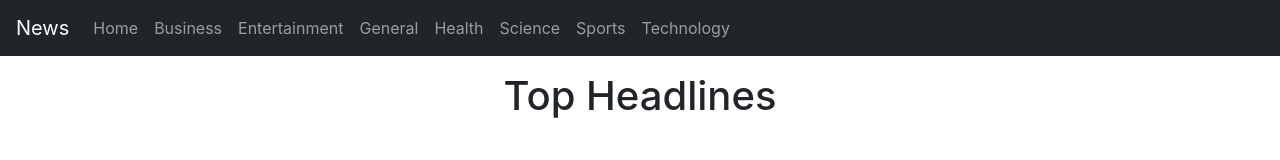
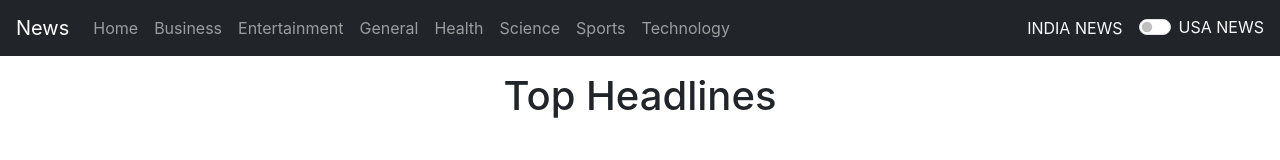
Before and after one commit to Adeshppp/NewsApp-By-Using-React, a React (Create React App) app: page / in a window 1280 px wide. Shown: the top 160 px of the page. Built offline with nearby package versions, Linux system fonts and the light colour scheme; no server answers.

Commit message:
adding country feature

```diff
--- a/package.json
+++ b/package.json
@@ -1,4 +1,5 @@
 {
+  "homepage": "https://Adeshppp.github.io",
   "name": "newsapp",
   "version": "0.1.0",
   "private": true,
@@ -6,6 +7,7 @@
     "@testing-library/jest-dom": "^5.16.5",
     "@testing-library/react": "^13.4.0",
     "@testing-library/user-event": "^13.5.0",
+    "gh-pages": "^5.0.0",
     "react": "^18.2.0",
     "react-dom": "^18.2.0",
     "react-router-dom": "^6.6.2",
@@ -14,6 +16,8 @@
   },
   "scripts": {
     "start": "react-scripts start",
+    "predeploy": "npm run build",
+    "deploy": "gh-pages -d build",
     "build": "react-scripts build",
     "test": "react-scripts test",
     "eject": "react-scripts eject"
--- a/src/App.js
+++ b/src/App.js
@@ -10,6 +10,21 @@ import {
 } from "react-router-dom";
 
 export default class App extends Component {
+
+  state={
+    country:'in'
+  };
+
+
+  handleCountryToggle = () => {
+    this.setState(prevState => {
+      return {
+        country: prevState.country === 'in' ? 'us' : 'in'
+
+      };
+    });
+  };
+
   constructor(){
     super();
     this.state={
@@ -18,11 +33,13 @@ export default class App extends Component {
     }
   }
   render() {
+    const { countries } = this.state;
     return (
 
       <BrowserRouter>
 
-        <Navbar />
+        <Navbar  handleCountryToggle={this.handleCountryToggle}/>
+
         <Routes>
 
 
--- a/src/My Components/Navbar.js
+++ b/src/My Components/Navbar.js
@@ -1,8 +1,12 @@
 import React, { Component } from 'react'
-import {Link} from 'react-router-dom'
+import { Link } from 'react-router-dom'
 
 export class Navbar extends Component {
     static propTypes = {}
+
+
+
+
 
     render() {
         return (
@@ -28,7 +32,18 @@ export class Navbar extends Component {
 
                         </ul>
 
+
                     </div>
+                    <label className="form-check-label text-light" htmlFor="flexSwitchCheckDefault">INDIA NEWS</label>
+                    <div className="form-check form-switch mx-3">
+
+                        <input className="form-check-input" onClick={this.props.handleCountryToggle} type="checkbox" role="switch" id="flexSwitchCheckDefault" />
+                        <label className="form-check-label text-light" htmlFor="flexSwitchCheckDefault">USA NEWS</label>
+
+                    </div>
+
+
+
                 </nav>
             </>
         )
--- a/src/My Components/News.js
+++ b/src/My Components/News.js
@@ -71,6 +71,7 @@ export class News extends Component {
         console.log("render");
         return (
             <div className='container my-3 '>
+                {console.log(this.props.country)}
                 <h1 className="text-center">Top Headlines </h1>
                 <div className="text-center">{this.state.loading && <Spinner />}</div>
                 <div className="row">
--- a/src/My Components/NewsItem.js
+++ b/src/My Components/NewsItem.js
@@ -12,7 +12,7 @@ export class NewsItem extends Component {
                     <img className="card-img-top" src={!imgUrl?"https://www.shutterstock.com/image-vector/breaking-news-live-on-world-600w-1891457170.jpg":imgUrl} alt="Card image cap" />
                     <div className="card-body">
                         <h5 className="card-title">{title}</h5>
-                        <span class="badge rounded-pill text-bg-dark">Source : {source}</span>
+                        <span className="badge rounded-pill text-bg-dark">Source : {source}</span>
                         <p className="card-text">{description}</p>
                         <p className="card-text"><small className="text-muted">By {!author?"unknown":author} on {new Date(date).toGMTString()}</small></p>
 
```
Also changed, not shown: 1 other file (tests, documents, lock files or other folders).
